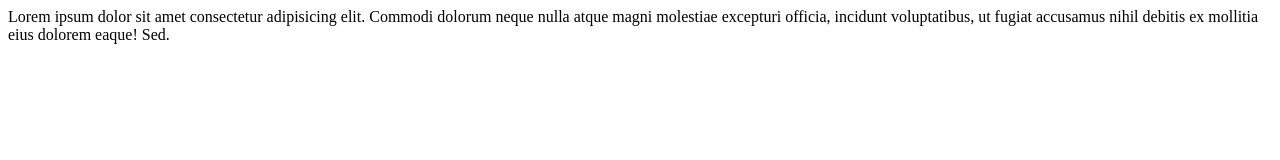
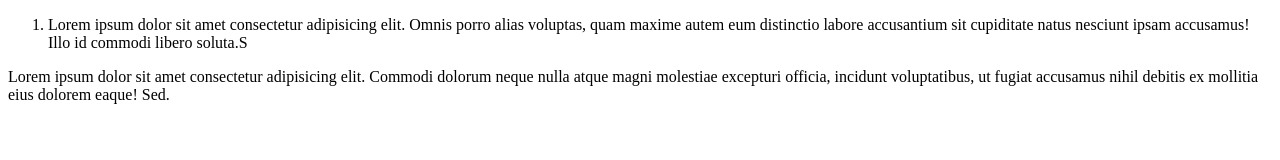
Before and after one commit to KsenevichAndrey/practice2.3, a plain HTML site: page index23.html in a window 1280 px wide. Drawn offline with Linux system fonts and the light colour scheme.

Commit message:
conflikt

```diff
--- a/index23.html
+++ b/index23.html
@@ -6,6 +6,13 @@
     <meta name="viewport" content="width=device-width, initial-scale=1.0">
     <title>Document</title>
 </head>
+<div>
+    <ol>
+        <li>
+            Lorem ipsum dolor sit amet consectetur adipisicing elit. Omnis porro alias voluptas, quam maxime autem eum distinctio labore accusantium sit cupiditate natus nesciunt ipsam accusamus! Illo id commodi libero soluta.S
+        </li>
+    </ol>
+</div>
 <body>
     Lorem ipsum dolor sit amet consectetur adipisicing elit. Commodi dolorum neque nulla atque magni molestiae excepturi officia, incidunt voluptatibus, ut fugiat accusamus nihil debitis ex mollitia eius dolorem eaque! Sed.
 </body>
```
